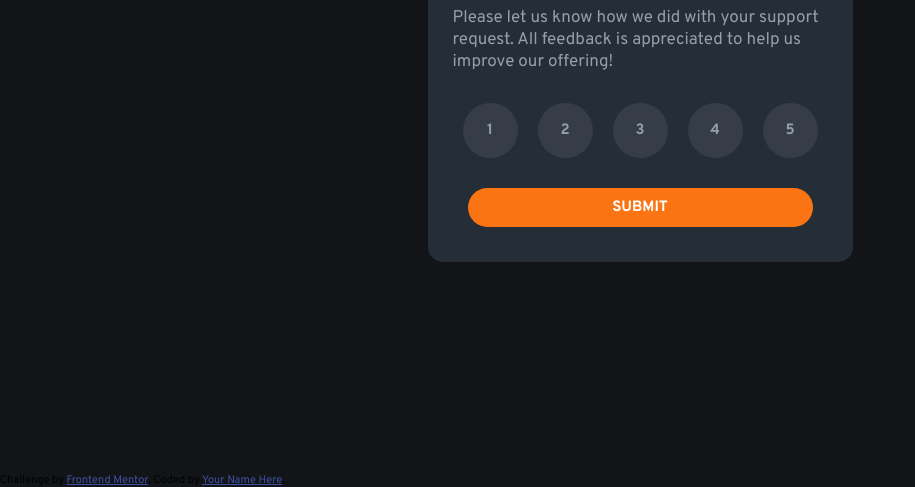
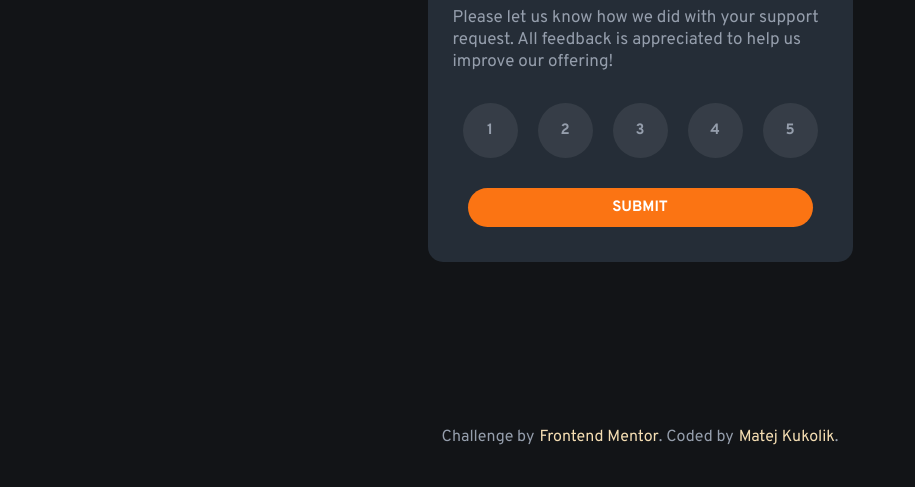
Before and after one commit to dalinec/interactive-rating-component, a plain HTML site: page index.html in a window 1280 px wide. Shown: the part 313-800 px from the top of the page, without its empty margins (0-915 px from the left). Drawn offline with Linux system fonts and the light colour scheme.

Commit message:
add finishing touches

```diff
--- a/index.html
+++ b/index.html
@@ -65,8 +65,9 @@
     <div class="attribution">
       Challenge by
       <a href="https://www.frontendmentor.io?ref=challenge" target="_blank"
-        >Frontend Mentor</a
-      >. Coded by <a href="#">Your Name Here</a>.
+        ><span>Frontend Mentor</span></a
+      >. Coded by
+      <a href="https://www.frontendmentor.io/profile/dalinec"><span>Matej Kukolik</span></a>.
     </div>
 
     <script src="script.js"></script>
--- a/styles.css
+++ b/styles.css
@@ -154,12 +154,21 @@ p {
 }
 
 .attribution {
+  display: flex;
+  justify-content: center;
   position: fixed;
   bottom: 0;
-  font-size: 11px;
-  text-align: center;
+  width: 100%;
+  height: 60px;
+  color: var(--light-grey);
 }
 
 a {
-  color: hsl(228, 45%, 44%);
+  color: wheat;
+  text-decoration: none;
 }
+
+span {
+  display: inline-block;
+  margin-left: 5px;
+}
```
